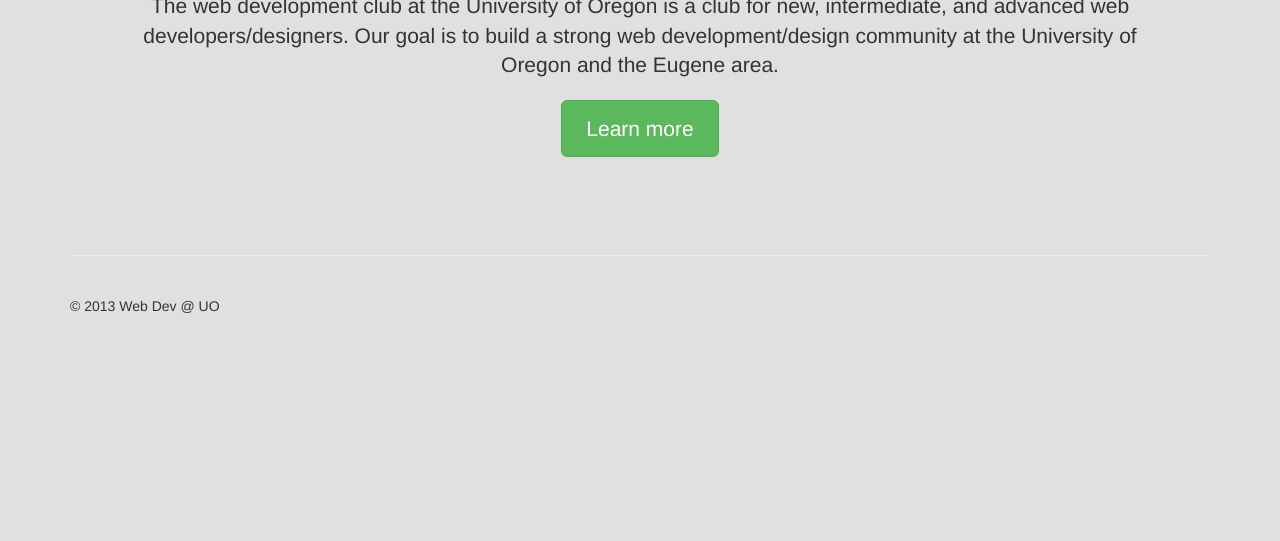
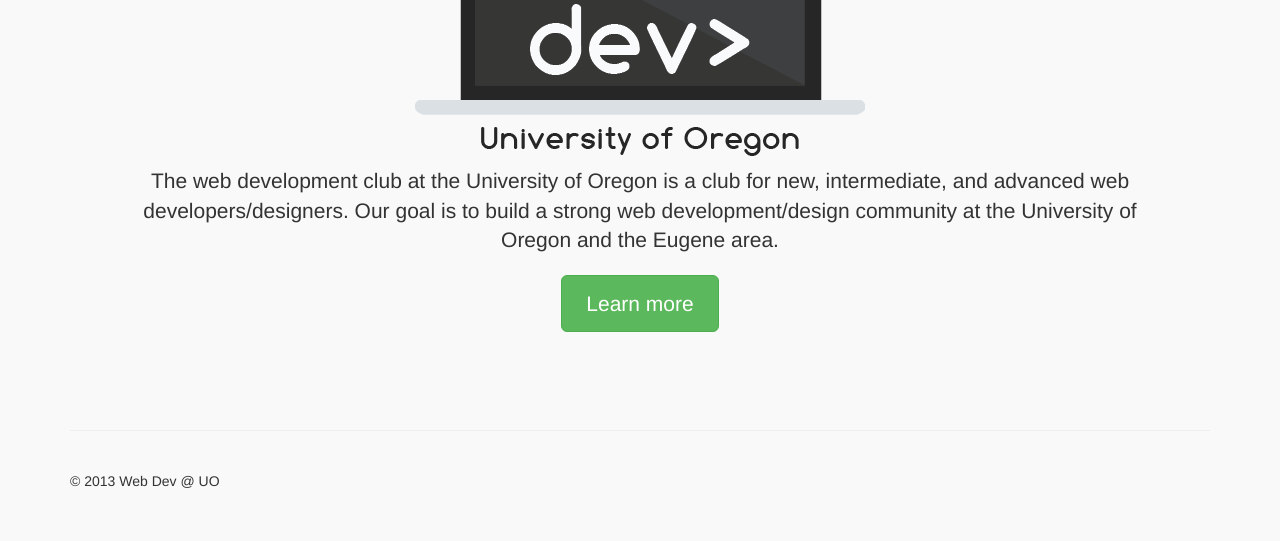
Before and after one commit to sahildiwan/Web-Dev, a plain HTML site: page index.html in a window 1280 px wide. Shown: the part 278-819 px from the top of the page. Drawn offline with Linux system fonts and the light colour scheme.

Commit message:
Content Update

```diff
--- a/css/justified-nav.css
+++ b/css/justified-nav.css
@@ -1,6 +1,6 @@
 body {
   padding-top: 20px;
-  background-color: #e0e0e0;
+  background-color: #f9f9f9;
 }
 
 a {
@@ -9,6 +9,14 @@ a {
 
 a:hover {
   color: #47a447;
+}
+
+.imagemobile {
+  max-width: 90%;
+  height: auto;
+  display: block;
+  margin-left: auto;
+  margin-right: auto;
 }
 
 .btn-primary {
--- a/index.html
+++ b/index.html
@@ -46,7 +46,7 @@
 
         <!-- Jumbotron -->
         <div class="jumbotron">
-            <h1>Web Development Club</h1>
+            <p><img src="images/web_dev.png" class="imagemobile"></p>
             <p class="lead">The web development club at the University of Oregon is a club for new, intermediate, and advanced web developers/designers. Our goal is to build a strong web development/design community at the University of Oregon and the Eugene area.</p>
             <p><a class="btn btn-lg btn-success" href="about.html" role="button">Learn more</a>
             </p>
```
Also changed, not shown: images/web_dev.png (added).
